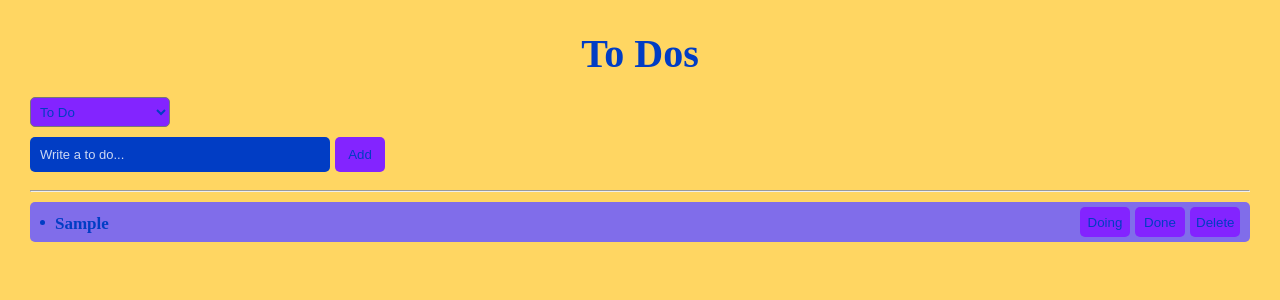
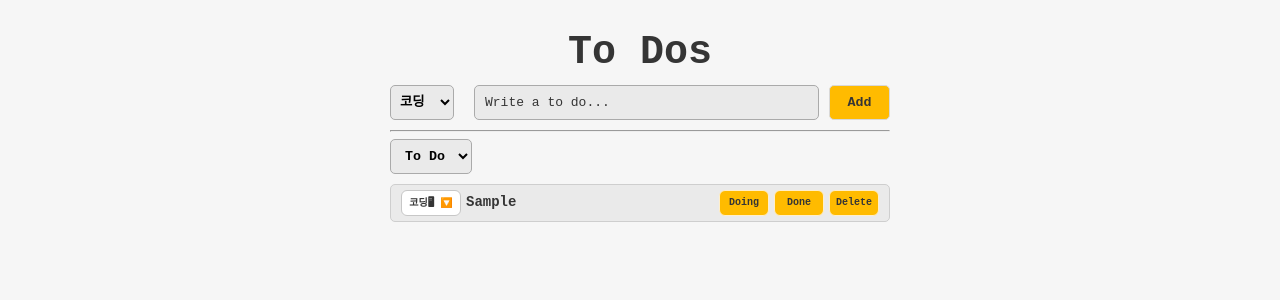
Before and after one commit to talentforest/nomad-react-masterclass, a React (Create React App) app: page / in a window 1280 px wide. Both pictures are taken after typing "Sample" into the empty fields and a click on the button "Add". Shown: the top 300 px of the page. Built offline with nearby package versions, Linux system fonts and the light colour scheme; the HTML template or start-up script is replaced by a standard one.

Commit message:
Finish To Dos css

```diff
--- a/src/App.tsx
+++ b/src/App.tsx
@@ -12,12 +12,12 @@ export default function App() {
 
 const GlobalStyle = createGlobalStyle`
   body {
-  font-family: 'Source Sans Pro', sans-serif;
   background-color:${(props) => props.theme.bgColor};
   color:${(props) => props.theme.textColor};
   }
   * {
     box-sizing: border-box;
+    font-family: monospace;
   }
   a {
     text-decoration: none;
--- a/src/components/Category.tsx
+++ b/src/components/Category.tsx
@@ -2,14 +2,16 @@ import { Categories } from "../atoms";
 import styled from "styled-components";
 
 interface propsType {
-  category: string,
-  onInput: (event:React.FormEvent<HTMLSelectElement>) => void,
+  category: string;
+  onInput: (event: React.FormEvent<HTMLSelectElement>) => void;
 }
 
-export default function Category({ category, onInput }:propsType) {
+export default function Category({ category, onInput }: propsType) {
   return (
-    <Select value={category} onInput={onInput}>
-      <option value={Categories.TO_DO}>To Do</option>
+    <Select id="select" value={category} onInput={onInput}>
+      <option selected value={Categories.TO_DO}>
+        To Do
+      </option>
       <option value={Categories.DOING}>Doing</option>
       <option value={Categories.DONE}>Done</option>
     </Select>
@@ -17,11 +19,13 @@ export default function Category({ category, onInput }:propsType) {
 }
 
 const Select = styled.select`
-  width: 140px;
-  height: 30px;
+  height: 35px;
+  padding: 0 10px;
+  font-weight: 700;
+  background: ${(props) => props.theme.boxColor};
   border-radius: 5px;
-  color: ${(props) => props.theme.textColor};
-  background-color: ${(props) => props.theme.accentColor};
-  padding: 0 5px;
-  margin: 10px 0 10px 0;
-`
+  border: 1px solid #aaa;
+  &:focus {
+    outline: none;
+  }
+`;
--- a/src/components/CreateToDo.tsx
+++ b/src/components/CreateToDo.tsx
@@ -1,26 +1,22 @@
 import { useForm } from "react-hook-form";
-import { useRecoilValue, useSetRecoilState } from 'recoil';
-import { categoryState, toDoState } from '../atoms';
-import styled from 'styled-components';
+import { useRecoilValue, useSetRecoilState } from "recoil";
+import { categoryState, toDoState } from "../atoms";
+import styled from "styled-components";
 
 interface IForm {
-  toDo: string,
+  toDo: string;
 }
 
 export default function CreateToDo() {
   const setToDos = useSetRecoilState(toDoState);
   const category = useRecoilValue(categoryState);
-  const {
-    register,
-    handleSubmit,
-    setValue,
-  } = useForm<IForm>();
+  const { register, handleSubmit, setValue } = useForm<IForm>();
 
   const handleValid = ({ toDo }: IForm) => {
     setToDos((oldToDos) => [
       { text: toDo, id: Date.now(), category },
       ...oldToDos,
-    ])
+    ]);
     setValue("toDo", "");
   };
 
@@ -31,6 +27,7 @@ export default function CreateToDo() {
           required: "Please write a To Do.",
         })}
         placeholder="Write a to do..."
+        autoFocus
       />
       <button>Add</button>
     </Form>
@@ -38,25 +35,32 @@ export default function CreateToDo() {
 }
 
 const Form = styled.form`
+  display: flex;
+  justify-content: space-between;
+  width: 100%;
   input {
-    width: 300px;
+    width: 85%;
     height: 35px;
     border-radius: 5px;
-    border: none;
-    background-color: ${(props) => props.theme.textColor};
+    border: 1px solid #aaa;
+    background-color: ${(props) => props.theme.boxColor};
     padding: 0 10px;
-    margin: 0 5px 10px 0;
-    &::placeholder{
-      color: ${(props) => props.theme.boxColor};
+    margin-right: 10px;
+    &::placeholder {
+      color: ${(props) => props.theme.textColor};
       font-size: 13px;
+    }
+    &:focus {
+      outline: none;
     }
   }
   button {
-    width: 50px;
+    width: 15%;
+    font-weight: 700;
     height: 35px;
     border-radius: 5px;
-    border: none;
+    border: 1px solid #d8d8d8;
     background-color: ${(props) => props.theme.accentColor};
     color: ${(props) => props.theme.textColor};
   }
-`
+`;
--- a/src/components/ToDo.tsx
+++ b/src/components/ToDo.tsx
@@ -34,7 +34,7 @@ export default function ToDo({ text, category, id }: IToDo) {
   return (
     <List>
       <div>
-        <div></div>
+        <button>코딩🖥 🔽</button>
         <span>{text}</span>
       </div>
       <div>
@@ -69,32 +69,41 @@ const List = styled.li`
   padding: 5px 10px;
   border-radius: 5px;
   vertical-align: center;
-  background-color: #806dea;
-  div {
-    display: flex;
-    align-items: center;
-    border-radius: 50%;
-    > div {
-      width: 5px;
-      height: 5px;
-      background-color: ${(props) => props.theme.textColor};
-      margin-right: 10px;
-    }
-  }
-  span {
+  background-color: ${(props) => props.theme.boxColor};
+  border: 1px solid #cecece;
+  list-style: none;
+  font-size: 14px;
+  > div:first-child {
+    > span {
       padding-top: 3px;
-    font-size: 17px;
       font-weight: 600;
       margin-right: 15px;
     }
-  button {
+    > button {
+      width: 60px;
+      height: 26px;
+      border-radius: 6px;
+      color: ${(props) => props.theme.textColor};
+      font-size: 10px;
+      font-weight: 700;
+      border: 1px solid #c7c7c7;
+      background-color: #fff;
+      margin-right: 5px;
+      cursor: pointer;
+    }
+  }
+  > div:last-child {
+    > button {
       width: 50px;
-    height: 30px;
-    border-radius: 5px;
-    border: none;
+      height: 26px;
+      border-radius: 6px;
       background-color: ${(props) => props.theme.accentColor};
       color: ${(props) => props.theme.textColor};
       margin-left: 5px;
+      font-size: 10px;
+      font-weight: 700;
+      border: 1px solid #ffefca;
       cursor: pointer;
     }
+  }
 `;
--- a/src/components/ToDoList.tsx
+++ b/src/components/ToDoList.tsx
@@ -1,34 +1,60 @@
-import { useRecoilState, useRecoilValue } from 'recoil';
-import { categoryState, toDoSelector } from '../atoms';
-import CreateToDo from './CreateToDo';
-import styled from 'styled-components';
-import ToDo from './ToDo';
-import Category from './Category';
+import { useRecoilState, useRecoilValue } from "recoil";
+import { categoryState, toDoSelector } from "../atoms";
+import CreateToDo from "./CreateToDo";
+import styled from "styled-components";
+import ToDo from "./ToDo";
+import Category from "./Category";
 
 export default function ToDoList() {
   const toDos = useRecoilValue(toDoSelector);
   const [category, setCategory] = useRecoilState(categoryState);
 
-  const onInput = (event:React.FormEvent<HTMLSelectElement>) => {
-    setCategory(event.currentTarget.value as any)
-  }
+  const onInput = (event: React.FormEvent<HTMLSelectElement>) => {
+    setCategory(event.currentTarget.value as any);
+  };
 
   return (
-    <>
+    <Container>
       <Title>To Dos</Title>
+      <div>
+        <select value={category} onInput={onInput}>
+          <option>코딩</option>
+          <option>집안일</option>
+          <option>기타</option>
+        </select>
+        <CreateToDo />
+      </div>
+      <hr />
       <Category category={category} onInput={onInput} />
-      <CreateToDo />
-      <hr/>
       {toDos?.map((toDo) => (
         <ToDo key={toDo.id} {...toDo} />
       ))}
-    </>
-  )
+    </Container>
+  );
 }
+
+const Container = styled.main`
+  margin: 0 auto;
+  max-width: 500px;
+  > div {
+    display: flex;
+    justify-content: space-between;
+    margin-bottom: 10px;
+    > select {
+      margin-right: 20px;
+      border: 1px solid #aaa;
+      border-radius: 5px;
+      background-color: ${(props) => props.theme.boxColor};
+      font-weight: 700;
+      padding-left: 5px;
+    }
+  }
+`;
 
 const Title = styled.h1`
   text-align: center;
+  font-family: monospace;
   font-size: 40px;
   font-weight: 700;
   margin-bottom: 10px;
-`
+`;
--- a/src/theme/theme.ts
+++ b/src/theme/theme.ts
@@ -1,8 +1,8 @@
 import { DefaultTheme } from "styled-components";
 
 export const lightTheme: DefaultTheme = {
-  bgColor: "#FFD662",
-  textColor: "#013DC4",
-  accentColor: "#8324FF",
-  boxColor: "rgba(255, 255, 255, 0.8);",
+  bgColor: "#F6F6F6",
+  textColor: "#353535",
+  accentColor: "#FFBB00",
+  boxColor: "#EAEAEA;",
 };
```
Also changed, not shown: src/img/arrow_forward.svg (added). Lines whose indentation alone changed are shown as unchanged.
